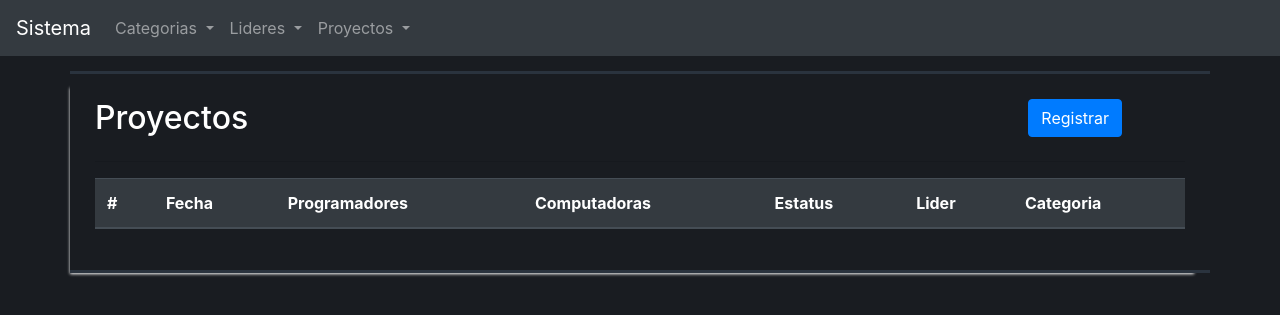
After one commit to ErnestoQL/ProyectoPython, a Django app: page /proyectos/ in a window 1280 px wide. The commit adds this page. Shown: the top 315 px of the page. Run offline with Django 3.2, Linux system fonts and the light colour scheme; data that the repository does not hold is empty; some libraries are stand-ins or nearby versions.

Commit message:
Proyectos

```diff
--- a/Models/Proyectos/forms.py
+++ b/Models/Proyectos/forms.py
@@ -4,7 +4,7 @@ from django.forms import  DateInput
 from Models.Proyectos.models import Proyectos
 
 
-class formularioProyectos(ModelForm):
+class FormularioProyectos(ModelForm):
     class Meta:
         model = Proyectos
         fields = [
--- a/Models/Proyectos/views.py
+++ b/Models/Proyectos/views.py
@@ -1,3 +1,48 @@
+from django.http import HttpRequest
 from django.shortcuts import render
 
 # Create your views here.
+from Models.Proyectos.forms import FormularioProyectos
+from Models.Proyectos.models import Proyectos
+
+
+class ProyectosView(HttpRequest):
+
+
+    def index(request):
+            proyectos = Proyectos.objects.all()
+            return render(request, 'proyectos_index.html', {'proyectos': proyectos})
+
+
+    def create(request):
+        proyecto = FormularioProyectos()
+        return render(request, 'proyectos_create.html', {'form': proyecto})
+
+
+    def store(request):
+        proyecto = FormularioProyectos(request.POST)
+        if proyecto.is_valid():
+            proyecto.save()
+            proyecto = FormularioProyectos()
+
+            return render(request, "proyectos_create.html", {'form': proyecto, "mensaje": "Proyecto registrada exitosamente."})
+
+
+    def edit(request, id_proyecto):
+        proyecto = Proyectos.objects.filter(id=id_proyecto).first()
+        form = FormularioProyectos(instance=proyecto)
+        return render(request, "proyectos_edit.html", {"form": form, 'proyecto': proyecto})
+
+    def update(request, id_proyecto):
+        proyecto = Proyectos.objects.get(pk=id_proyecto)
+        form=FormularioProyectos(request.POST, instance=proyecto)
+        if form.is_valid():
+            form.save()
+        proyectos = Proyectos.objects.all()
+        return render(request, "proyectos_index.html", {"proyectos": proyectos})
+
+    def delete(request, id_proyecto):
+        proyecto = Proyectos.objects.get(pk=id_proyecto)
+        proyecto.delete()
+        proyectos = Proyectos.objects.all()
+        return render(request, "proyectos_index.html", {"proyectos": proyectos})
--- a/ProyectoDW/urls.py
+++ b/ProyectoDW/urls.py
@@ -18,6 +18,7 @@ from django.urls import path
 
 from Models.Categorias.views import CategoriasView
 from Models.Lideres.views import LideresView
+from Models.Proyectos.views import ProyectosView
 
 urlpatterns = [
     path('admin/', admin.site.urls),
@@ -36,4 +37,11 @@ urlpatterns = [
     path('editar-lider/<int:id_lider>', LideresView.edit, name='editarLider'),
     path('actualizar-lider/<int:id_lider>', LideresView.update, name='actalizarLider'),
     path('eliminar-lider/<int:id_lider>', LideresView.delete, name='eliminarLider'),
+
+    path('proyectos/', ProyectosView.index, name='proyectos'),
+    path('registrar-proyecto/', ProyectosView.create, name='registrarProyecto'),
+    path('guardar-proyecto/', ProyectosView.store, name='guardarProyecto'),
+    path('editar-proyecto/<int:id_proyecto>', ProyectosView.edit, name='editarProyecto'),
+    path('actualizar-proyecto/<int:id_proyecto>', ProyectosView.update, name='actalizarProyecto'),
+    path('eliminar-proyecto/<int:id_proyecto>', ProyectosView.delete, name='eliminarProyecto'),
 ]
--- a/Templates/layout.html
+++ b/Templates/layout.html
@@ -57,6 +57,18 @@
         </div>
       </li>
 
+
+        <li class="nav-item dropdown">
+        <a class="nav-link dropdown-toggle" href="#" id="navbarDropdown" role="button" data-toggle="dropdown" aria-haspopup="true" aria-expanded="false">
+          Proyectos
+        </a>
+        <div class="dropdown-menu" aria-labelledby="navbarDropdown">
+          <a class="dropdown-item" href="{% url 'proyectos' %}">Proyectos</a>
+          <a class="dropdown-item" href="{% url 'registrarProyecto' %}">Registrar Proyecto</a>
+        </div>
+      </li>
+
+
     </ul>
 
   </div>
--- /dev/null
+++ b/Templates/proyectos_index.html
@@ -0,0 +1,44 @@
+{% extends 'layout.html' %}
+
+{% block content %}
+
+    <div class="row">
+    <div class="col-md-10">
+            <h2>Proyectos</h2>
+    </div>
+    <div class="col-md-2 justify-content-end">
+        <a href="{% url 'registrarProyecto' %}" class="btn btn-primary">Registrar</a>
+    </div>
+    </div>
+    <hr>
+    <table class="table table-dark">
+  <thead>
+    <tr>
+      <th scope="col">#</th>
+      <th scope="col">Fecha</th>
+      <th scope="col">Programadores</th>
+      <th scope="col">Computadoras</th>
+      <th scope="col">Estatus</th>
+      <th scope="col">Lider</th>
+      <th scope="col">Categoria</th>
+    </tr>
+  </thead>
+  <tbody>
+  {% for proyecto in proyectos %}
+    <tr>
+      <th scope="row">{{ proyecto.id }}</th>
+      <th >{{ proyecto.fecha }}</th>
+      <th >{{ proyecto.programadores }}</th>
+      <th >{{ proyecto.computadoras }}</th>
+      <th >{{ proyecto.estatus }}</th>
+      <th >{{ proyecto.lider_idLider }}</th>
+      <th >{{ proyecto.categoria_idCategoria }}</th>
+    <th>
+        <a class="btn btn-warning" href="{% url 'editarProyecto' proyecto.id %}">Editar</a>
+        <a class="btn btn-danger" href="{% url 'eliminarProyecto' proyecto.id %}">Eliminar</a>
+    </th>
+    </tr>
+  {% endfor %}
+  </tbody>
+</table>
+{% endblock %}
```
Also changed, not shown: Models/Proyectos/models.py (+6 -3 lines), Templates/proyectos_create.html (added, +21 -0 lines), Templates/proyectos_edit.html (added, +21 -0 lines), Models/Proyectos/migrations/0001_initial.py, db.sqlite3.
